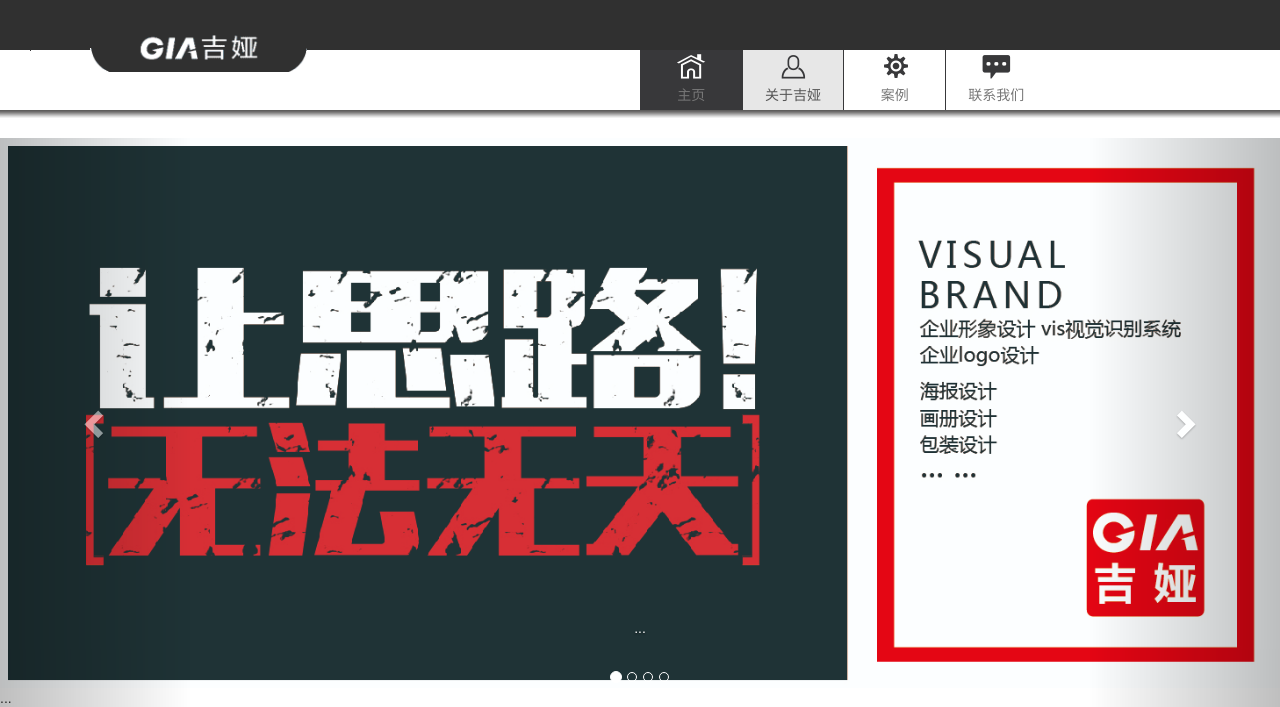
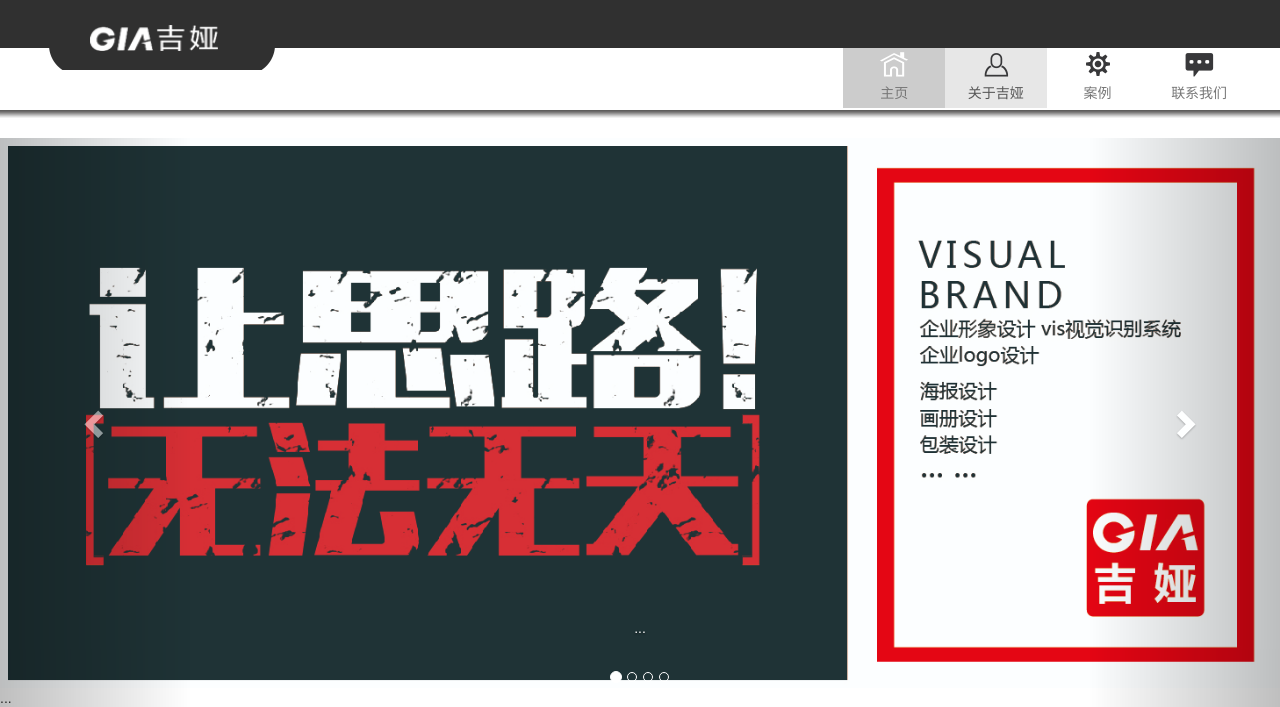
Before and after one commit to bugos2017/jia, a PHP site: page / in a window 1280 px wide. Shown: the top 707 px of the page. Run offline with PHP 8.4, Linux system fonts and the light colour scheme.

Commit message:
修改导航航栏

```diff
--- a/css/style.css
+++ b/css/style.css
@@ -7,19 +7,16 @@ a{
 	color: #fff;
 }
 .mynav{
+	top: 48px;
 	border: 0;
-	margin-bottom: 0;
+	margin-bottom: 50px;
 	padding: 0;
 	background-color: #fff;
-	color: #000;
 }
 .nav-active{
-	background: rgb(56, 56, 58);
-	color: #fff;
+	background: rgba(0, 0, 0, 0.2);
 }
-.img-invert{
-	filter: invert(1);
-}
+
 ul{
 	list-style: none;
 }
@@ -30,9 +27,10 @@ ul{
 	float: left
 }
 .logo-bg{
-	height: 50px;
+	position: absolute;
+	height: 70px;
 	width: 100%;
-	background: rgb(48, 48, 48);
+	background: url('../img/logobg.png');
 	z-index: 100;
 }
 .background-color{
@@ -49,8 +47,8 @@ ul{
 }
 .logo-bg img{
 	position: absolute;
-	width: 17%;
-	top: 20px;
+	width: 10%;
+	top: 25px;
 	left: 7%;
 	z-index: 100;
 }
@@ -68,7 +66,6 @@ ul{
 .realnav>li{
 	padding: 0;
 	cursor: pointer;
-	border-left: solid 1px rgb(56, 56, 58)
 }
 .realnav>li>a{
 	height: 60px;
--- a/index.html
+++ b/index.html
@@ -20,7 +20,7 @@
   </head>
   <body data-spy="scroll" data-target="#navbar-example">
     <div class="logo-bg" id="top">
-      <img src="img/logo-3.gif" alt="jiya">
+      <img src="img/logo.png" alt="jiya">
     </div>
 
     <nav id="navbar-example" class="navbar navbar-default navbar-static mynav" role="navigation">
@@ -35,7 +35,7 @@
         </div>
         <div class="collapse navbar-collapse bs-js-navbar-scrollspy">
             <ul class="row nav navbar-nav realnav">
-                <li class="col-md-6 col-lg-6 col-sm-6"></li>
+                <li class="col-md-8 col-lg-8 col-sm-8"></li>
                 <li class="col-md-1 col-lg-1 col-sm-1 nav-active">
                   <a href="#carousel-example-generic"><img src="img/home.png"><br>主页</a>
                 </li>
--- a/js/nav.js
+++ b/js/nav.js
@@ -23,19 +23,8 @@ $(function(){
 	$('nav ul li a').hover(function() {
 		selected.removeClass('nav-active');
 		$(this).parents('li').addClass('nav-active');
-		$(this).css('color', '#fff');
-		if ($(this).parents('li') != $('nav ul li:eq(1)'))
-		{
-			$(this).children('img').addClass('img-invert');
-		}
 	}, function() {
 		$(this).parents('li').removeClass('nav-active');
-		$(this).filter('a').css('color', '#777');
-		if ($(this).parents('li') == $('nav ul li:eq(1)'))
-		{
-			$('nav ul li:eq(1)').children('img').addClass('img-invert');
-		}
-		$(this).children('img').removeClass('img-invert');
 		selected.addClass('nav-active');
 	});
 })
```
